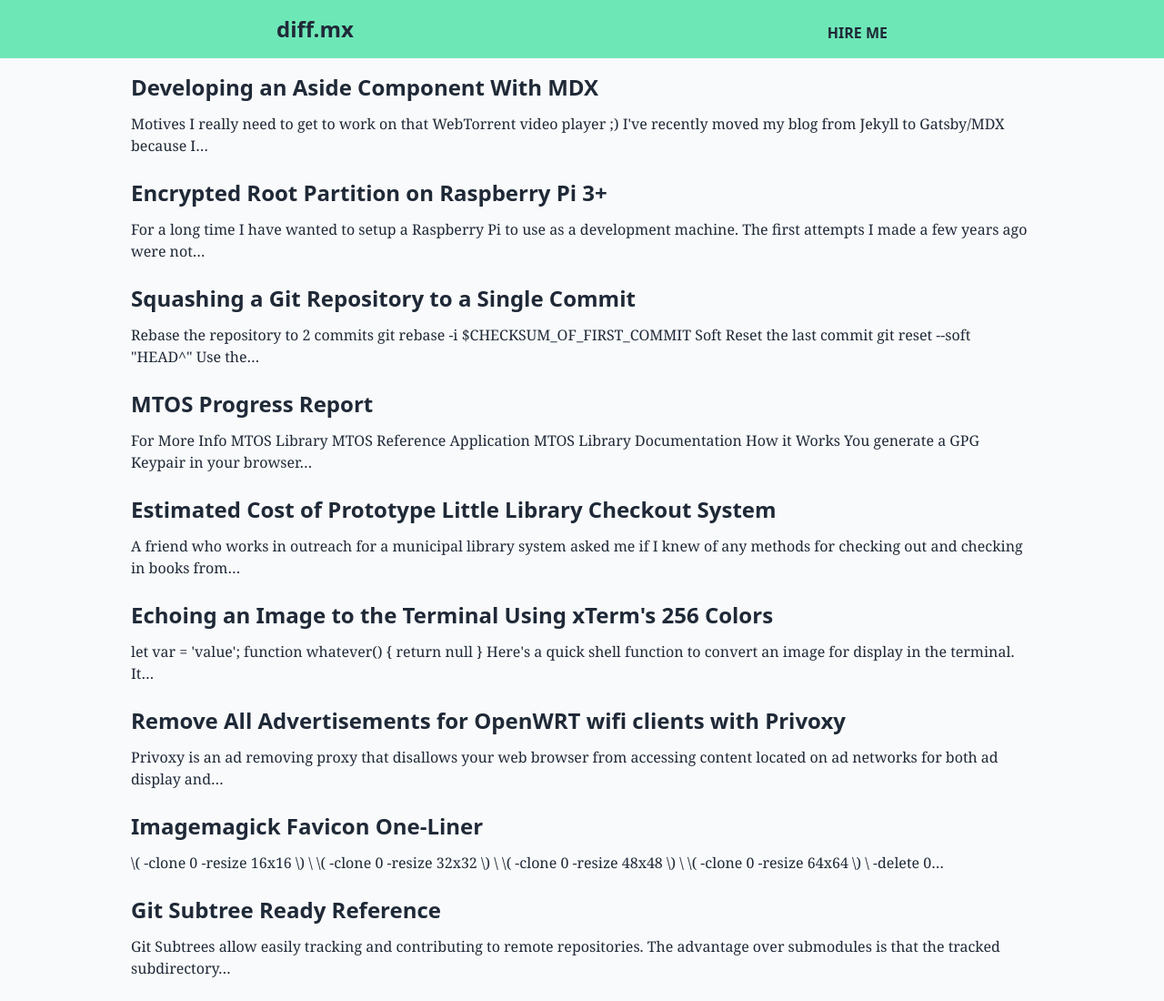
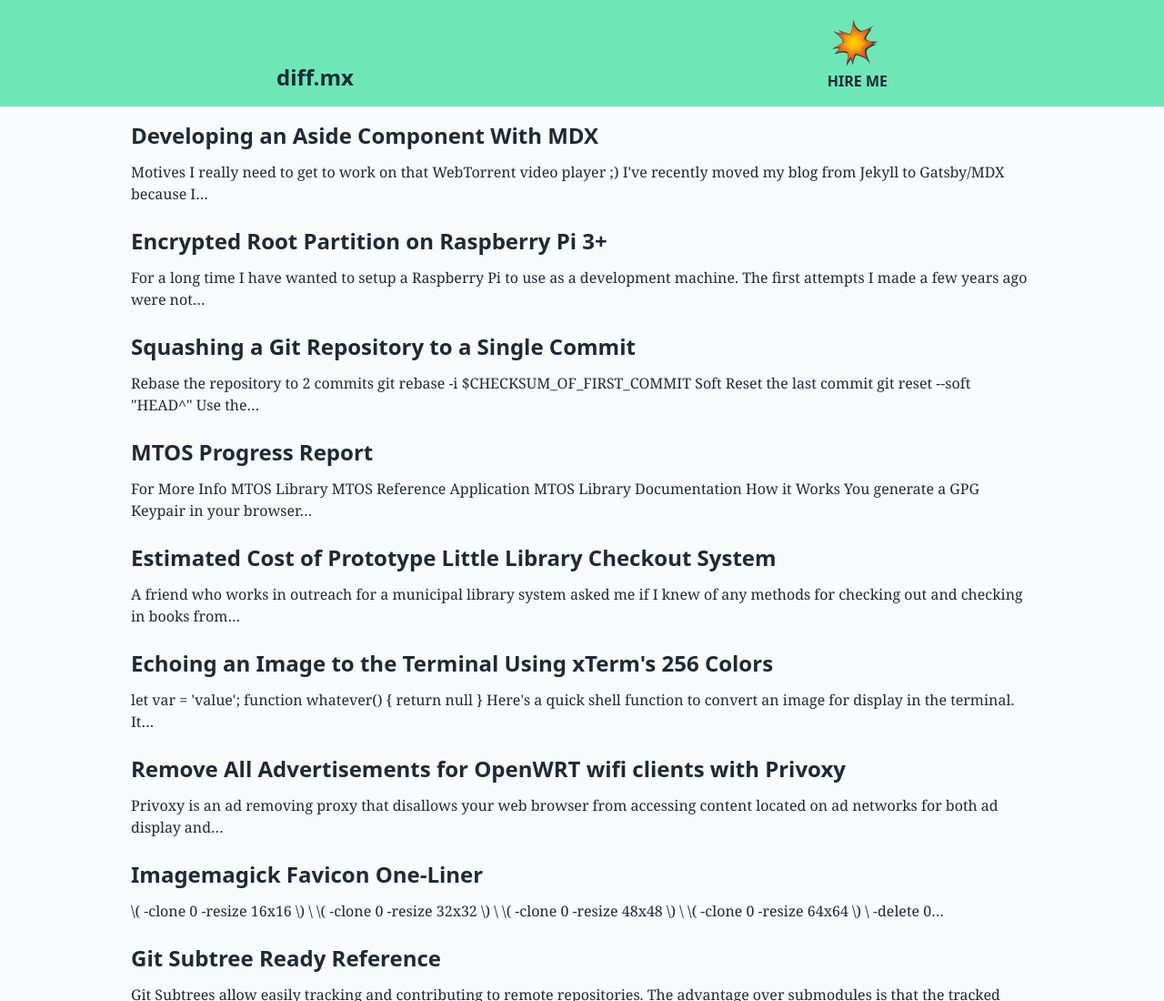
Before and after one commit to diffalot/diff.mx, a Gatsby site: page / in a window 1280 px wide. Shown: the top 1100 px of the page at 91% size. Built offline with nearby package versions, Linux system fonts and the light colour scheme; Gatsby itself is replaced by a stand-in of ours; some packages are replaced by stand-ins of ours; what @tailwindcss/typography would draw is missing.

Commit message:
pow is looking neat

```diff
--- a/src/components/Header.jsx
+++ b/src/components/Header.jsx
@@ -1,6 +1,8 @@
 import { Link } from 'gatsby'
 import PropTypes from 'prop-types'
 import React from 'react'
+
+import Pow from '../images/pow.inline.svg'
 
 const Header = ({ siteTitle }) => (
   <div className="bg-green-300 dark:bg-indigo-600">
@@ -9,6 +11,7 @@ const Header = ({ siteTitle }) => (
         {siteTitle}
       </Link>
       <Link to="/cv" className="font-bold uppercase">
+        <Pow />
         Hire Me
       </Link>
     </nav>
```
Also changed, not shown: src/images/pow.inline.svg (added), src/images/pow.svg (deleted).
